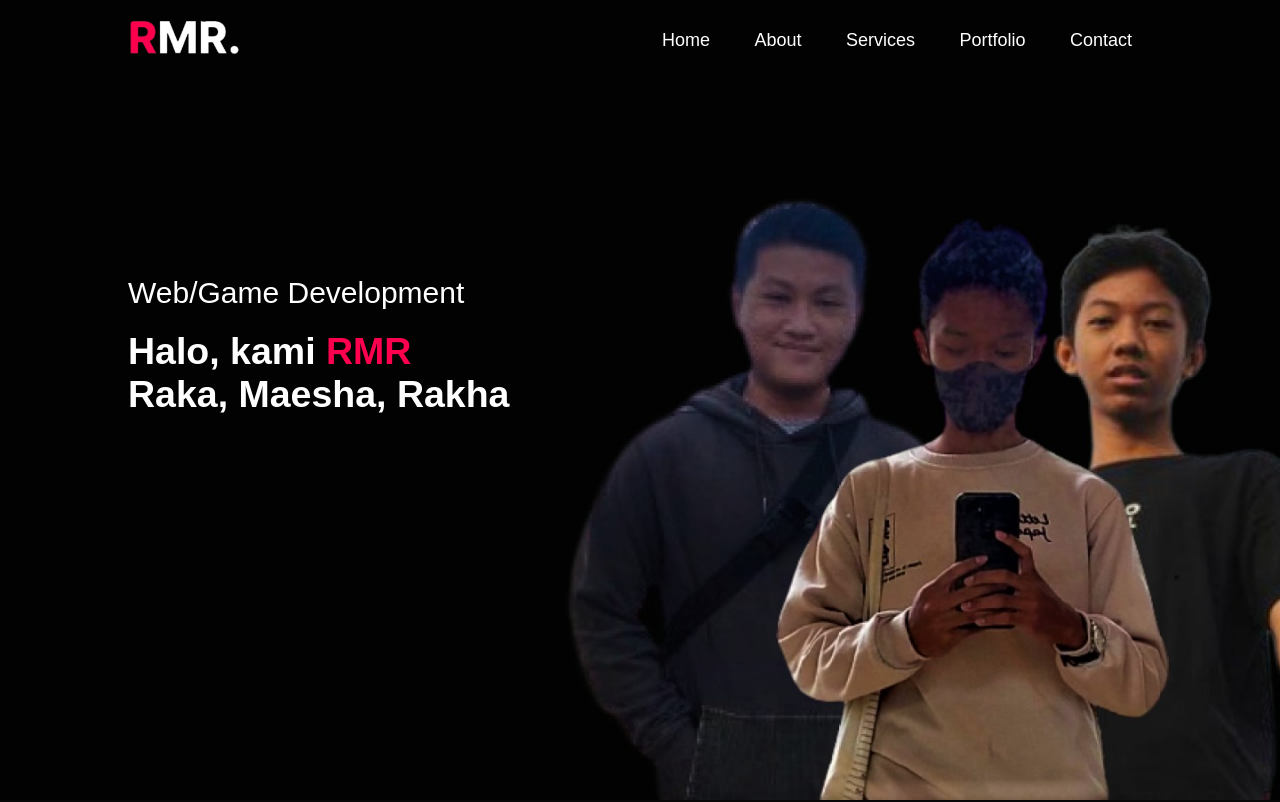
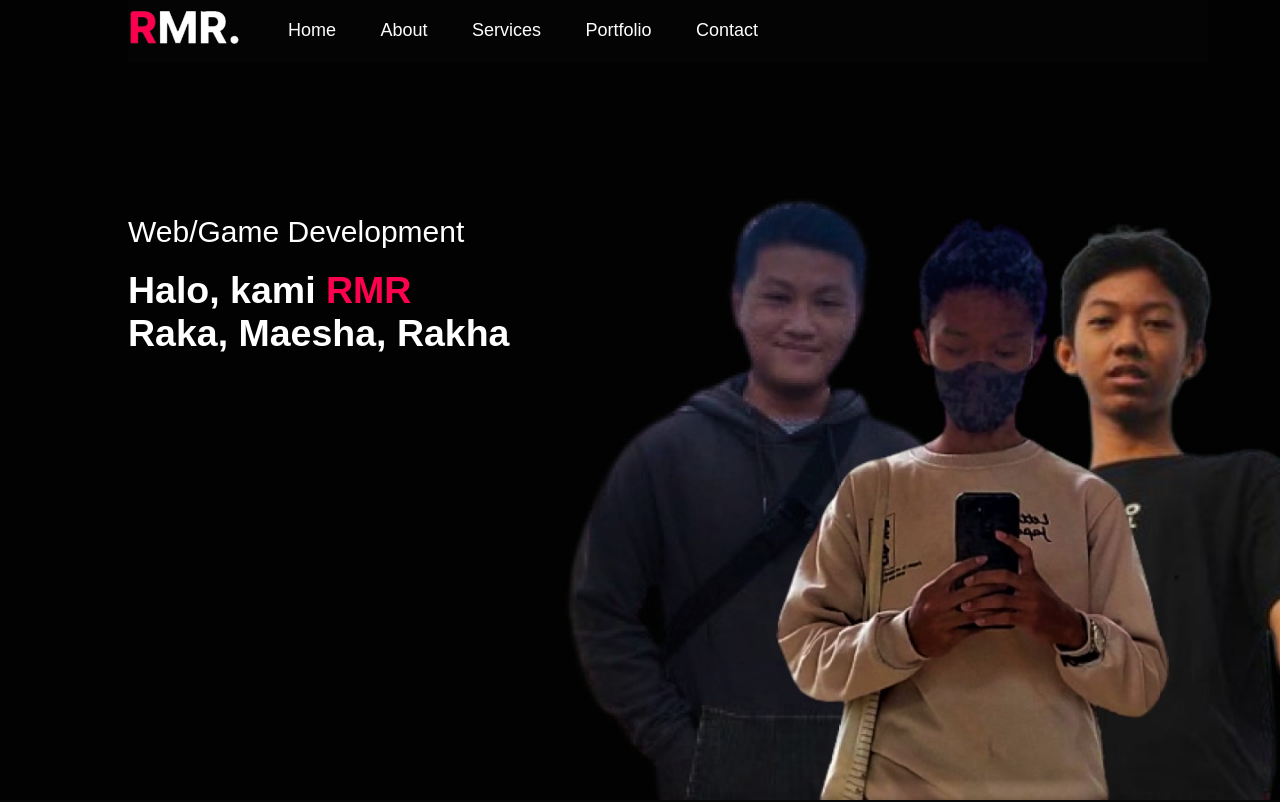
Before and after one commit to RakaCuy/Portfolio-RMR, a plain HTML site: page index.html in a window 1280 px wide. Shown: the top 802 px of the page. Drawn offline with Linux system fonts and the light colour scheme.

Commit message:
Update style.css

```diff
--- a/style.css
+++ b/style.css
@@ -27,6 +27,11 @@ nav{
     align-items: center;
     justify-content: space-between;
     flex-wrap: wrap;
+    position: fixed;
+    top: 0;
+    z-index: 5;
+    background-color: #08080871;
+    padding-right: 430px;
 }
 
 .logo{
```
